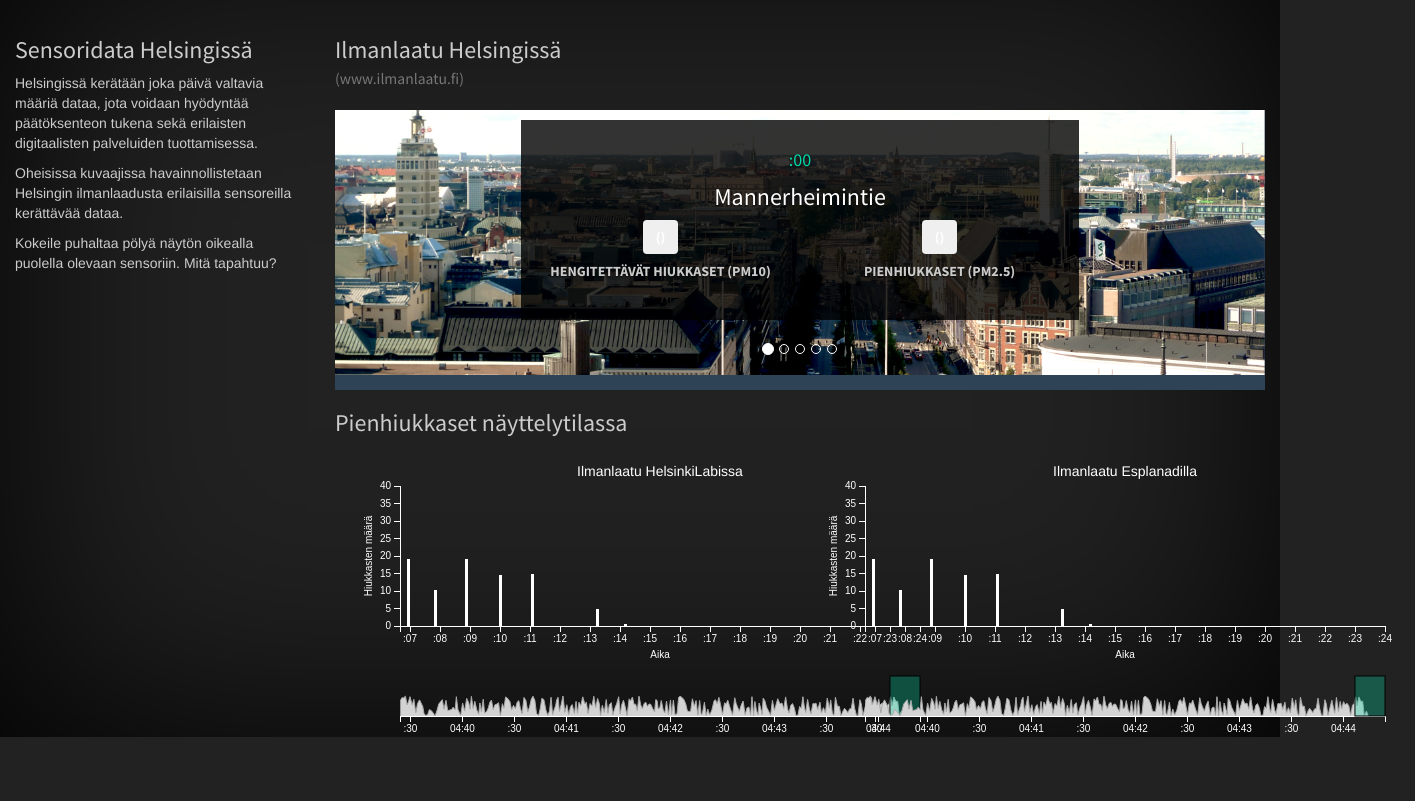
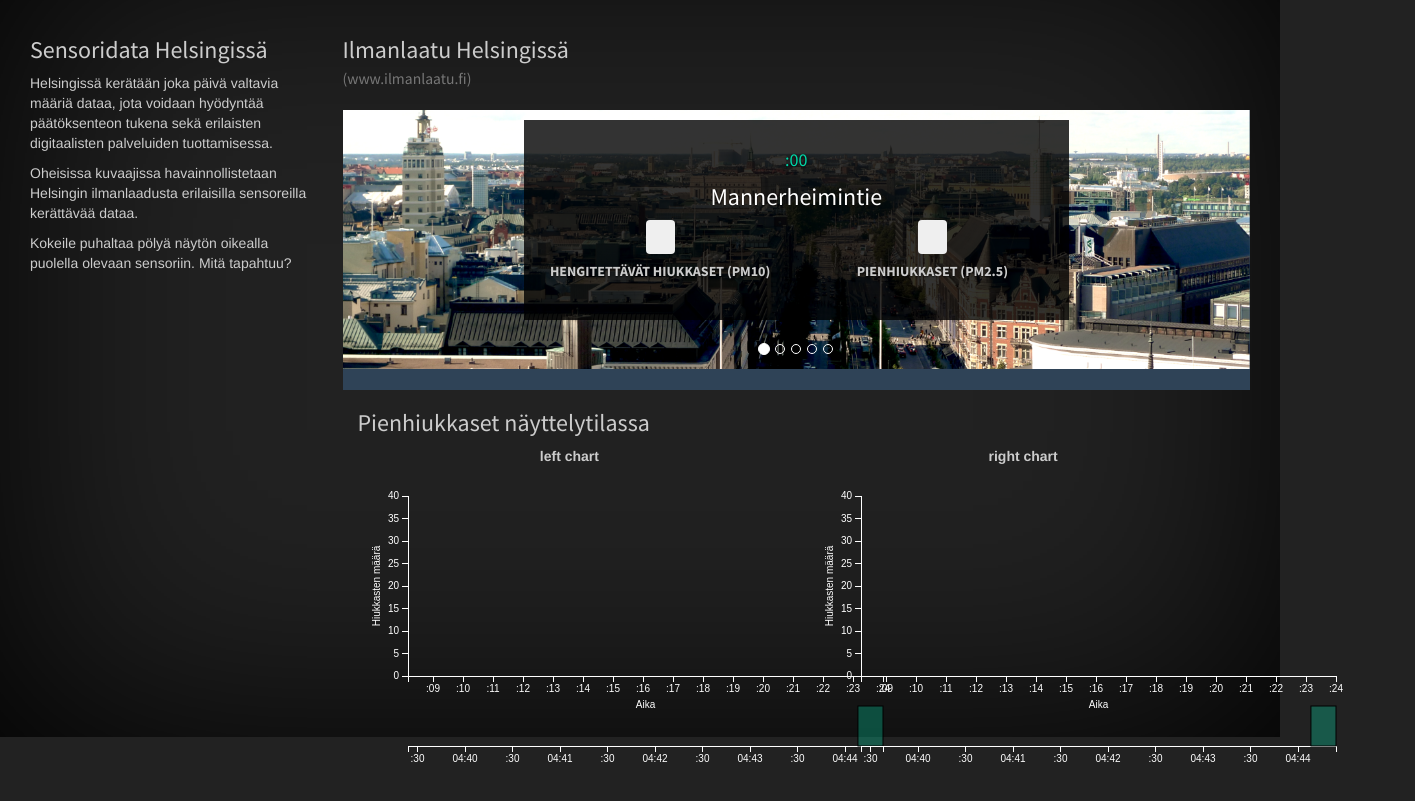
Before and after one commit to rapidafi/HDWVisu, a plain HTML site: page MosquittoWebSockets_simple_example/index.html in a window 1280 px wide. Shown: the part 63-864 px from the top of the page, 1415 px wide, since content can reach past the window. Drawn offline with nearby package versions, Linux system fonts and the light colour scheme; some packages are replaced by stand-ins of ours; no server answers.

Commit message:
Add modifyable chart titles. Comment out some unnecessary parts (like setTimeout). Most changes are related to reorganizing the code, mostly indentation.

```diff
--- a/MosquittoWebSockets_simple_example/index.html
+++ b/MosquittoWebSockets_simple_example/index.html
@@ -1,15 +1,25 @@
-<!doctype html>
+<!DOCTYPE html>
 <html lang="en">
 <head>
 
   <meta charset="utf-8">
   <meta http-equiv="X-UA-Compatible" content="IE=edge">
-  <script type="text/javascript" src="mqttws31.js"></script>
-  <script type="text/javascript" src="config.js"></script>
+
+  <title>Sensoridatavisualisointi</title>
+
+  <link rel="stylesheet" href="https://maxcdn.bootstrapcdn.com/bootstrap/3.3.7/css/bootstrap.min.css">
+  <link href="https://fonts.googleapis.com/css?family=Source+Sans+Pro:400,700" rel="stylesheet">
+
+  <script src="https://ajax.googleapis.com/ajax/libs/jquery/1.12.4/jquery.min.js"></script>
+  <script src="https://maxcdn.bootstrapcdn.com/bootstrap/3.3.7/js/bootstrap.min.js"></script>
+
   <script src="https://cdnjs.cloudflare.com/ajax/libs/d3/3.5.6/d3.min.js"></script>
+
+  <script src="mqttws31.js"></script>
+  <script src="config.js"></script>
   <script src="realTimeChart.js"></script>
   <script src="carousel.js"></script>
-  <script type="text/javascript">
+  <script>
     // Parameters
     var hostname = clientData.ws.hostname;
     var port = clientData.ws.port;
@@ -45,18 +55,15 @@
 
     // called when a message arrives
     function onMessageArrived(message) {
-            console.log("Message arrived: topic=" + message.destinationName + ", message=" + message.payloadString);
+        console.debug("Message arrived: topic=" + message.destinationName + ", message=" + message.payloadString);
         var d1 = document.getElementById('messages');
         var objson = JSON.parse(message.payloadString);
         //d1.insertAdjacentHTML('beforeend', '<div>'+message.payloadString+'</div>');
 
         var timeout = Math.round(timeScale(normal()));
-
-			setTimeout(function() {
-
+        //setTimeout(function() {
           // create new data item
           var now = new Date();
-
           var obj = {
               value: objson.pm10,
               time: now,
@@ -64,16 +71,16 @@
               ts: now.getTime(),
               interval: timeout
           };
-
           // send the datum to the chart
           if (objson.id=="hdw001") {
             leftchart.datum(obj);
+            leftchartTitle.text(objson.title);
           } else if (objson.id == "hdw002") {
             rightchart.datum(obj);
+            rightchartTitle.text(objson.title);
           }
-
           // do forever
-			}, timeout);
+        //}, timeout);
 
     }
 
@@ -86,14 +93,6 @@
         client.send(message);
     }
   </script>
-
-  <meta charset="utf-8">
-
-  <title>Sensoridatavisualisointi</title>
-	<link rel="stylesheet" href="https://maxcdn.bootstrapcdn.com/bootstrap/3.3.7/css/bootstrap.min.css">
-	<link href="https://fonts.googleapis.com/css?family=Source+Sans+Pro:400,700" rel="stylesheet">
-	<script src="https://ajax.googleapis.com/ajax/libs/jquery/1.12.4/jquery.min.js"></script>
-	<script src="https://maxcdn.bootstrapcdn.com/bootstrap/3.3.7/js/bootstrap.min.js"></script>
 
 <style>
 
@@ -219,8 +218,9 @@ font-weight: bold;
   margin-bottom: 50px;
 }
 
+</style>
 
-  </style>
+</head>
 
 <body>
 
@@ -246,10 +246,7 @@ font-weight: bold;
   </div><!-- /.container-fluid -->
 </nav>
 
-
-    <div class="container-fluid" id="main">
-
-        <div class="row">
+<div class="container-fluid" id="main" class="row">
 
   <div class="col-lg-3">
     <h3>Sensoridata Helsingissä</h3>
@@ -296,7 +293,6 @@ font-weight: bold;
             console.log("Fetching data");
             let newDatas = [];
             angular.forEach($scope.stations, function(station,si){
-          //console.debug("station",station);
               let obj = {};
               obj.station = station;
               obj.time = null;
@@ -312,8 +308,6 @@ font-weight: bold;
                     } else if (response.data.latest.time!=null && obj.time<response.data.latest.time) {
                       obj.time = response.data.latest.time;
                     }
-              //} else {
-              //  console.debug("no dice",station.num,measurement.key,response.data);
                   }
                 });
               });
@@ -346,7 +340,11 @@ font-weight: bold;
               <h5>{{d.time}}:00</h5>
               <h3>{{d.station.name}}</h3>
               <div data-ng-repeat="m in measurements" class="col-md-6">
-                  <button type="button" class="btn" data-ng-class="{'btn-success':d.measurements[m.key].latest.EN==='good', 'btn-info':d.measurements[m.key].latest.EN==='satisfactory', 'btn-primary':d.measurements[m.key].latest.EN==='fair', 'btn-warning':d.measurements[m.key].latest.EN==='poor', 'btn-danger':d.measurements[m.key].latest.EN==='very poor'}">{{d.measurements[m.key].latest.data}} ({{d.measurements[m.key].latest.FI}})</button><h6>{{m.name}} ({{m.short}})</h6>
+                <button type="button" class="btn" data-ng-class="{'btn-success':d.measurements[m.key].latest.EN==='good', 'btn-info':d.measurements[m.key].latest.EN==='satisfactory', 'btn-primary':d.measurements[m.key].latest.EN==='fair', 'btn-warning':d.measurements[m.key].latest.EN==='poor', 'btn-danger':d.measurements[m.key].latest.EN==='very poor'}">
+                  {{d.measurements[m.key].latest.data}}&nbsp;
+                  <span data-ng-if="d.measurements[m.key]">({{d.measurements[m.key].latest.FI}})</span>
+                </button>
+                <h6>{{m.name}} ({{m.short}})</h6>
               </div>
             </div>
           </div>
@@ -355,23 +353,25 @@ font-weight: bold;
     </div><!-- angular -->
 
 
+    <div class="col-md-12">
       <h3>Pienhiukkaset näyttelytilassa</h3>
-            <div class="col-md-6">
- 				<div id="leftviewDiv"></div>
- 				<div id="messages" style="height:70px;overflow-y: scroll;"></div>
     </div>
     <div class="col-md-6">
+      <p id="leftchartTitle" class="text-center" style="font-weight: bold;">left chart</p>
+      <div id="leftviewDiv"></div>
+    </div>
+    <div class="col-md-6">
+      <p id="rightchartTitle" class="text-center" style="font-weight: bold;">right chart</p>
       <div id="rightviewDiv"></div>
     </div>
   </div>
-
+  <!--
+  <div class="row">
+    <div class="col-lg-3">
+      <div id="messages" style="height:70px;overflow-y: scroll;"></div>
     </div>
   </div>
-      </div>
-
-
-    </div>
-
+  -->
 <script>
 'use strict';
 
@@ -405,39 +405,41 @@ var data = d3.range(300).map(function(d, i, arr) {
 
 // create the real time chart
 var leftchart = realTimeChart()
-    .title("Ilmanlaatu HelsinkiLabissa")
+  //.title("Ilmanlaatu HelsinkiLabissa")
   .yTitle("Hiukkasten määrä")
   .xTitle("Aika")
   .border(false)
-    .width(600)
+  .width(555)
   .height(300)
   .barWidth(3)
-    .initialData(data);
+  //.initialData(data)
+;
 
 var rightchart = realTimeChart()
-    .title("Ilmanlaatu Esplanadilla")
+  //.title("Ilmanlaatu Esplanadilla")
   .yTitle("Hiukkasten määrä")
   .xTitle("Aika")
   .border(false)
-    .width(600)
+  .width(555)
   .height(300)
   .barWidth(3)
-    .initialData(data);
+  //.initialData(data)
+;
 
-console.log("Version: ", leftchart.version);
-console.log("Version: ", rightchart.version);
+console.log("Version: ", leftchart.version, rightchart.version);
 console.dir("Dir++");
 console.trace();
-console.warn("warn")
 
 // invoke the chart
-var leftchartDiv = d3.select("#leftviewDiv").append("div")
-    .attr("id", "leftchartDiv")
+var leftchartDiv = d3.select("#leftviewDiv")
+  .append("div").attr("id", "leftchartDiv")
   .call(leftchart);
+var leftchartTitle = d3.select("#leftchartTitle");
 
-var rightchartDiv = d3.select("#rightviewDiv").append("div")
-    .attr("id", "rightchartDiv")
+var rightchartDiv = d3.select("#rightviewDiv")
+  .append("div").attr("id", "rightchartDiv")
   .call(rightchart);
+var rightchartTitle = d3.select("#rightchartTitle");
 
 // alternative invocation
 //chart(chartDiv);
@@ -445,13 +447,15 @@ var rightchartDiv = d3.select("#rightviewDiv").append("div")
 
 // drive data into the chart roughly every second
 // in a normal use case, real time data would arrive through the network or some other mechanism
-var d = 0;
+//var d = 0;
 
 // start the data generator
 //dataGenerator();
 
 </script>
 
+</div>
+
 </body>
 
 </html>
```
Lines whose indentation alone changed are shown as unchanged.
